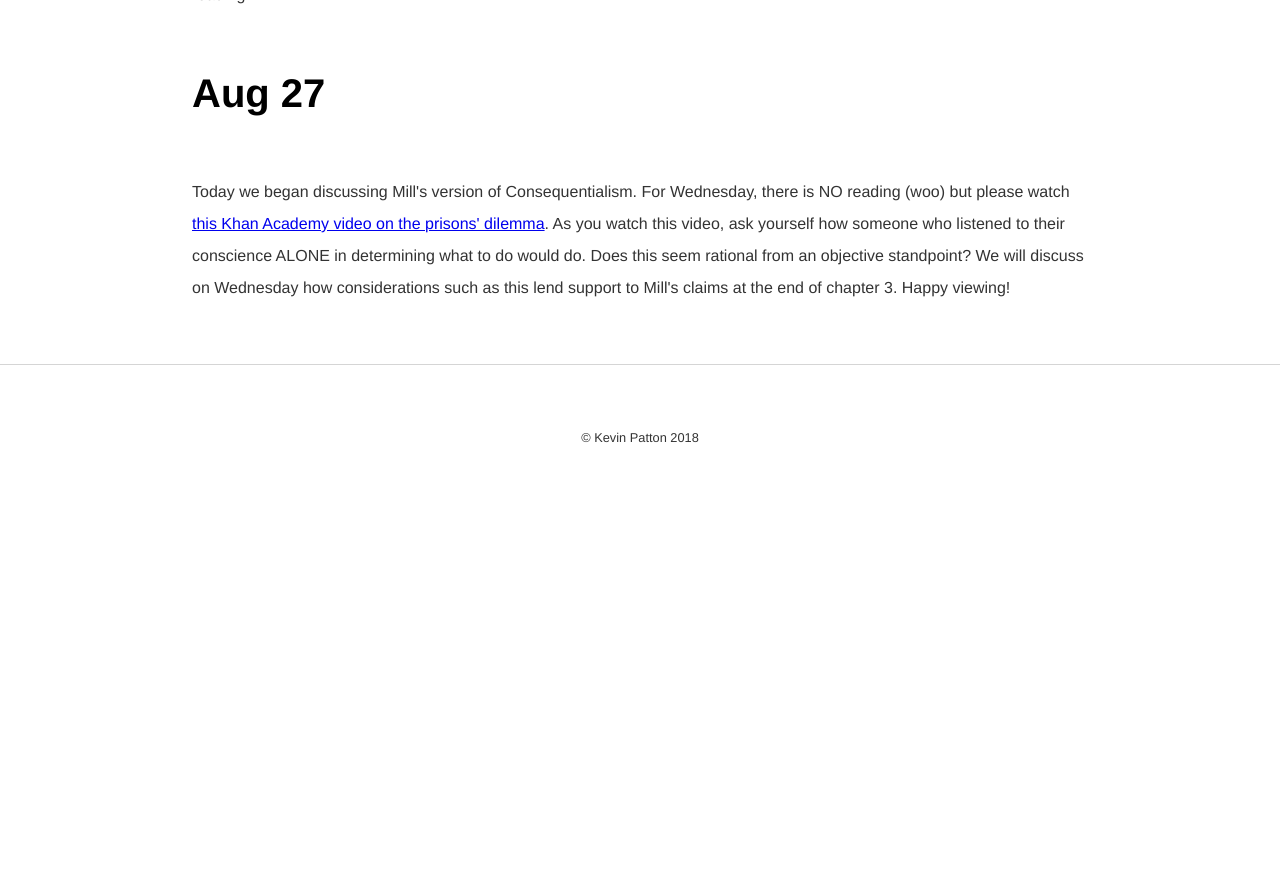
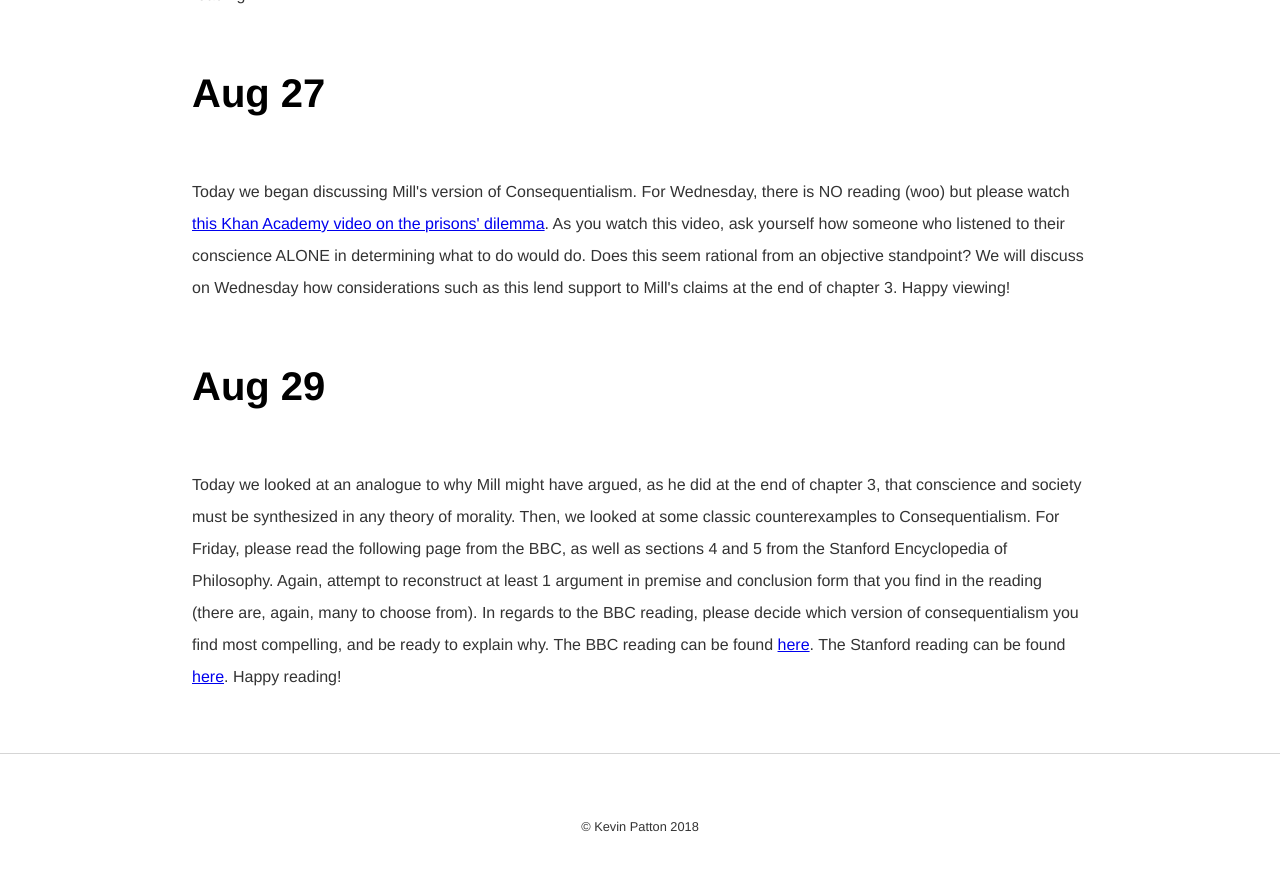
Before and after one commit to kevinjpatton/kevinjpatton.github.io, a Jekyll site: the page built from teaching/phil1020/index.html, in a window 1280 px wide and 900 px high, scrolled down 850 px. Shown: the top 871 px of the window. Built offline with Jekyll 4.4.1, drawn with Linux system fonts in a browser that asks for light colours; Markdown is read by kramdown in place of the engine named in the settings; before the commit the page ends 1361 px from its top, so only the background shows below that.

Commit message:
Update index.html

```diff
--- a/teaching/phil1020/index.html
+++ b/teaching/phil1020/index.html
@@ -11,3 +11,5 @@ title: Philosophy 1020 - Kevin Patton
 <p>Today we finished our breif introduction to logic by discussing valid and invalid arguments, as well cogent and non-cogent.  We also discussed some common fallacies to be aware of, and why there are harmful to reasoning.  You can download a handout on some common fallacies <a href=/teaching/phil1020/PBS_Fallacies.pdf target="_blank">here</a>.  For Monday, please read the following sections from John Stewart Mill's famous work, <i>Utlitarianism</i>: 1) Happiness as an Aim (starts on page 7); 2) Chapter 3.  We will discuss the implications of this moral philosophy, and I encourage you all to work on your argument extractions for this text.  Remember to answer the following quesitons: 1) What are the author's premises?  2) What is the author's conclusion?  The link for the reading is <a href=https://www.earlymoderntexts.com/assets/pdfs/mill1863.pdf target="_blank">here</a>.  Happy reading!</p>
 <h1>Aug 27</h1>
 <p>Today we began discussing Mill's version of Consequentialism.  For Wednesday, there is NO reading (woo) but please watch <a href=https://www.khanacademy.org/economics-finance-domain/ap-microeconomics/ap-perfect-competition-topic/ap-nash-eq-tutorial/v/prisoners-dilemma-and-nash-equilibrium target="_blank">this Khan Academy video on the prisons' dilemma</a>.  As you watch this video, ask yourself how someone who listened to their conscience ALONE in determining what to do would do.  Does this seem rational from an objective standpoint?  We will discuss on Wednesday how considerations such as this lend support to Mill's claims at the end of chapter 3.  Happy viewing!</p>
+<h1>Aug 29</h1>
+<p>Today we looked at an analogue to why Mill might have argued, as he did at the end of chapter 3, that conscience and society must be synthesized in any theory of morality.  Then, we looked at some classic counterexamples to Consequentialism.  For Friday, please read the following page from the BBC, as well as sections 4 and 5 from the Stanford Encyclopedia of Philosophy.  Again, attempt to reconstruct at least 1 argument in premise and conclusion form that you find in the reading (there are, again, many to choose from).  In regards to the BBC reading, please decide which version of consequentialism you find most compelling, and be ready to explain why.  The BBC reading can be found <a href=http://www.bbc.co.uk/ethics/introduction/consequentialism_1.shtml target="_blank">here</a>.  The Stanford reading can be found <a href=https://plato.stanford.edu/entries/consequentialism/#WhiConActVsExpCon target="_blank">here</a>.  Happy reading!</p>
```
